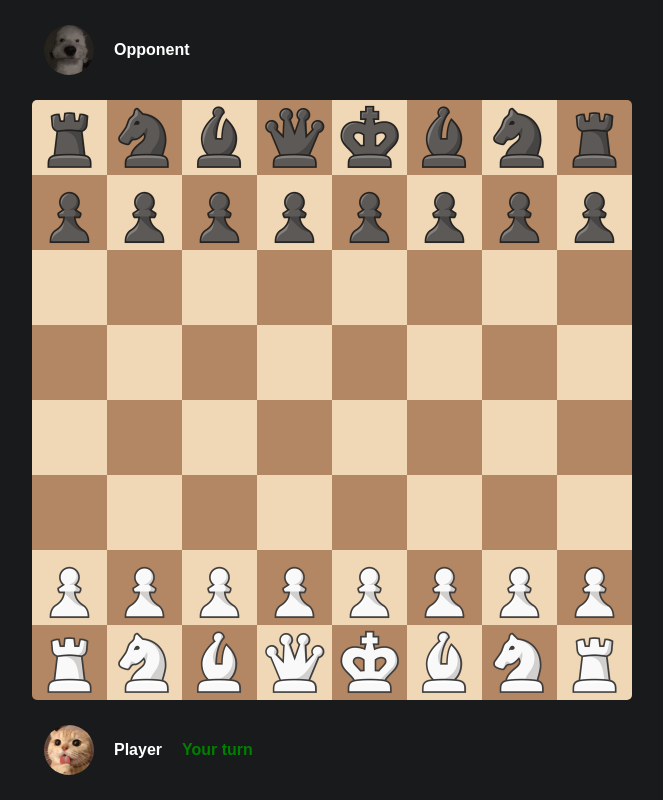
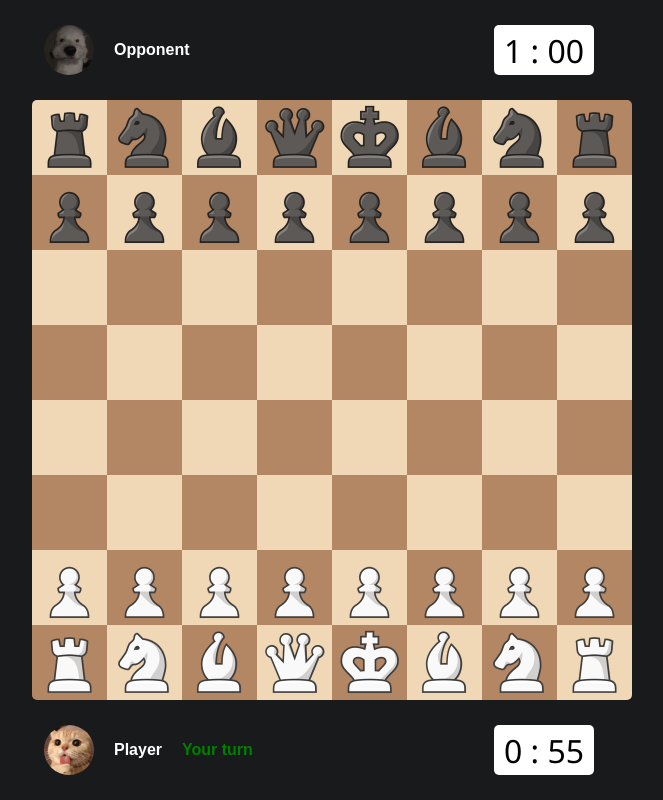
Before and after one commit to lusj3822/Chess, a React (Vite) app: page / in a window 1280 px wide. Shown: the whole page, without its empty margins (308-971 px from the left). Built offline with nearby package versions, Linux system fonts and the light colour scheme.

Commit message:
feat: timer, win on time

```diff
--- a/src/App.tsx
+++ b/src/App.tsx
@@ -6,15 +6,22 @@ import { useState } from 'react';
 
 function App() {
   const [currentTurn, setCurrentTurn] = useState<'w' | 'b'>('w');
+  const [gameState, setGameState] = useState({
+    checkmate: false,
+    stalemate: false,
+    draw: false,
+    noTime: false,
+  });
+  const [resetTime, setResetTime] = useState<boolean>(false);
 
   let blackTurn = currentTurn === "b" ? "Your turn" : "";
   let whiteTurn = currentTurn === "w" ? "Your turn" : "";
 
   return (
     <div>
-      <Playerbar className='opponent-player-bar' image='dog.png' userName='Opponent' turnStatus={blackTurn}/>
-      <Chessboard currentTurn={currentTurn} setCurrentTurn={setCurrentTurn}/>
-      <Playerbar className='player-bar' image='cat.jpg' userName='Player' turnStatus={whiteTurn}/>
+      <Playerbar className='opponent-player-bar' image='dog.png' userName='Opponent' turnStatus={blackTurn} setGameState={setGameState} resetTime={resetTime} setResetTime={setResetTime}/>
+      <Chessboard currentTurn={currentTurn} setCurrentTurn={setCurrentTurn} gameState={gameState} setGameState={setGameState} setResetTime={setResetTime}/>
+      <Playerbar className='player-bar' image='cat.jpg' userName='Player' turnStatus={whiteTurn} setGameState={setGameState} resetTime={resetTime} setResetTime={setResetTime}/>
     </div>
   )
 }
--- a/src/components/Chessboard/Chessboard.tsx
+++ b/src/components/Chessboard/Chessboard.tsx
@@ -6,31 +6,51 @@ import { Chess, Square, SQUARES } from 'chess.js';
 interface Props {
     currentTurn: 'w' | 'b';
     setCurrentTurn: React.Dispatch<React.SetStateAction<'w' | 'b'>>;
+    gameState: { checkmate: boolean, stalemate: boolean, draw: boolean, noTime: boolean };
+    setGameState: React.Dispatch<React.SetStateAction<{checkmate: boolean; stalemate: boolean; draw: boolean; noTime: boolean }>>;
+    setResetTime: React.Dispatch<React.SetStateAction<boolean>>;
 }
 
-export default function Chessboard({ currentTurn, setCurrentTurn }: Props) {
+export default function Chessboard({ currentTurn, setCurrentTurn, gameState, setGameState, setResetTime }: Props) {
     const chess = useRef(new Chess());
     const chessboardRef = useRef<HTMLDivElement>(null);
 
     const [activePiece, setActivePiece] = useState<HTMLElement | null>(null);
     const [grabSquare, setGrabSquare] = useState<string>("");
     const [chessboardState, setChessboardState] = useState(chess.current.board().flat());
-    const [checkmate, setCheckmate] = useState<boolean>(false);
 
     useEffect(() => {
         setChessboardState(chess.current.board().flat());
     }, [currentTurn]);
+
+    useEffect(() => {
+        const handleMouseUp = () => {
+            if (activePiece) {
+                activePiece.style.removeProperty('position');
+                activePiece.style.removeProperty('top');
+                activePiece.style.removeProperty('left');
+                setActivePiece(null);
+            }
+        };
+        document.addEventListener('mouseup', handleMouseUp);
+
+        return () => {
+            document.removeEventListener('mouseup', handleMouseUp);
+        };
+    }, [activePiece]);
 
     function getPosition(x: number, y: number): string {
         const file = ['a', 'b', 'c', 'd', 'e', 'f', 'g', 'h'][x];
         return `${file}${8 - y}`;
     }
 
-    function grabPiece(e: React.MouseEvent<HTMLDivElement, MouseEvent>) {
+    function grabPiece(e: React.MouseEvent<HTMLDivElement, MouseEvent>): void {
         const element = e.target as HTMLElement;
         const chessboard = chessboardRef.current;
+        const isGameOver = gameState.checkmate || gameState.stalemate || gameState.draw;
 
-        if (!checkmate && element.classList.contains('chess-piece') && chessboard) {
+        if (!isGameOver && element.classList.contains('chess-piece') && chessboard) {
+            if (activePiece) return;
             const x = Math.floor((e.clientX - chessboard.offsetLeft) / 75);
             const y = Math.floor((e.clientY - chessboard.offsetTop) / 75);
 
@@ -39,7 +59,7 @@ export default function Chessboard({ currentTurn, setCurrentTurn }: Props) {
         }
     }
 
-    function movePiece(e: React.MouseEvent<HTMLDivElement, MouseEvent>) {
+    function movePiece(e: React.MouseEvent<HTMLDivElement, MouseEvent>): void {
         if (activePiece && chessboardRef.current) {
             const size_of_half_piece = 37.5;
             const min_x = chessboardRef.current.offsetLeft - size_of_half_piece;
@@ -68,7 +88,7 @@ export default function Chessboard({ currentTurn, setCurrentTurn }: Props) {
         }
     }
 
-    function dropPiece(e: React.MouseEvent<HTMLDivElement, MouseEvent>) {
+    function dropPiece(e: React.MouseEvent<HTMLDivElement, MouseEvent>): void {
         const chessboard = chessboardRef.current;
         if (activePiece && chessboard) {
             const x = Math.floor((e.clientX - chessboard.offsetLeft) / 75);
@@ -82,9 +102,12 @@ export default function Chessboard({ currentTurn, setCurrentTurn }: Props) {
                     setCurrentTurn((turn) => turn === "w" ? "b" : "w");
                 }
 
-                if (chess.current.isCheckmate()) {
-                    setCheckmate(true);
-                }
+                setGameState({
+                    checkmate: chess.current.isCheckmate(),
+                    stalemate: chess.current.isStalemate(),
+                    draw: chess.current.isDraw(),
+                    noTime: false,
+                });
 
             } catch (error) {
                 activePiece.style.removeProperty('position');
@@ -97,11 +120,12 @@ export default function Chessboard({ currentTurn, setCurrentTurn }: Props) {
         }
     }
 
-    function resetBoard() {
+    function resetBoard(): void {
         chess.current = new Chess();
         setChessboardState(chess.current.board().flat());
         setCurrentTurn("w");
-        setCheckmate(false);
+        setGameState({checkmate: false, stalemate: false, draw: false, noTime: false});
+        setResetTime(true);
     }
 
     function isHighlighted(square: string): boolean {
@@ -120,10 +144,14 @@ export default function Chessboard({ currentTurn, setCurrentTurn }: Props) {
             onMouseUp={(e) => dropPiece(e)}
             ref={chessboardRef}
         >
-            <div className='game-over-screen' style={{display: checkmate ? 'block' : 'none'}}>
-                <h1>{currentTurn === "b" ? "White wins" : "Black wins"}</h1>
+            <div className="game-over-screen" style={{ display: gameState.checkmate || gameState.stalemate || gameState.draw || gameState.noTime ? 'block' : 'none' }}>
+                {gameState.checkmate && <h1>{currentTurn === "b" ? "White wins by checkmate" : "Black wins by checkmate"}</h1>}
+                {gameState.stalemate && <h1>Stalemate!</h1>}
+                {gameState.draw && <h1>Draw!</h1>}
+                {gameState.noTime && <h1>{currentTurn === "b" ? "White wins on time" : "Black wins on time"}</h1>}
                 <button onClick={resetBoard}>Play again</button>
             </div>
+
             {SQUARES.map((square, i) => (
                 <Tile
                     key={i}
--- a/src/components/Chessboard/chessboard.css
+++ b/src/components/Chessboard/chessboard.css
@@ -29,7 +29,7 @@ h1 {
     color: white;
     margin: 0;
     text-align: center;
-    margin-top: 50px;
+    margin-top: 40px;
 }
 
 button {
--- a/src/components/Playerbar/Playerbar.tsx
+++ b/src/components/Playerbar/Playerbar.tsx
@@ -1,13 +1,17 @@
 import './playerbar.css';
+import Timer from './Timer';
 
 interface Props {
     className: string;
     image: string;
     userName: string;
     turnStatus: string;
+    setGameState: React.Dispatch<React.SetStateAction<{checkmate: boolean; stalemate: boolean; draw: boolean; noTime: boolean }>>;
+    resetTime: boolean;
+    setResetTime: React.Dispatch<React.SetStateAction<boolean>>;
 }
 
-export default function Playerbar({className, image, userName, turnStatus}: Props) {
+export default function Playerbar({className, image, userName, turnStatus, setGameState, resetTime, setResetTime}: Props) {
 
     return (
         <div className={`${className}`}>
@@ -15,6 +19,7 @@ export default function Playerbar({className, image, userName, turnStatus}: Prop
                 <img src={`${image}`}></img>
                 <h2>{`${userName}`}</h2>
                 <h3 className={turnStatus === "Your turn" ? "active" : "inactive"}>{`${turnStatus}`}</h3>
+                <Timer active={turnStatus === "Your turn"} setGameState={setGameState} resetTime={resetTime} setResetTime={setResetTime}/>
             </div>
         </div>
     )
--- /dev/null
+++ b/src/components/Playerbar/Timer.tsx
@@ -0,0 +1,67 @@
+import { useEffect, useState } from "react";
+
+interface Props {
+    active: boolean;
+    setGameState: React.Dispatch<React.SetStateAction<{ checkmate: boolean; stalemate: boolean; draw: boolean; noTime: boolean }>>;
+    resetTime: boolean;
+    setResetTime: React.Dispatch<React.SetStateAction<boolean>>;
+}
+
+export interface Time {
+    minutes: number;
+    seconds: number;
+  }
+
+export default function Timer({active, setGameState, resetTime, setResetTime}: Props) {
+    const [time, setTime] = useState<Time>({ minutes: 1, seconds: 0 });
+    useEffect(() => {
+        if (resetTime) {
+            setResetTime(false);
+            setTime({ minutes: 1, seconds: 0 });
+            return;
+        }
+    });
+
+    useEffect(() => {
+        if (!active) return;
+
+        const interval = setInterval(() => {
+            setTime((prevTime) => {
+                const { minutes, seconds } = prevTime;
+
+                if (seconds === 0) {
+                    if (minutes === 0) {
+                        clearInterval(interval);
+                        return { minutes: 0, seconds: 0 };
+                    }
+                    return { minutes: minutes - 1, seconds: 59 };
+                }
+                return { minutes, seconds: seconds - 1 };
+            });
+        }, 1000);
+
+        return () => clearInterval(interval);
+    }, [active]);
+
+    useEffect(() => {
+        if (time.minutes === 0 && time.seconds === 0 && active) {
+            setGameState({
+                checkmate: false,
+                stalemate: false,
+                draw: false,
+                noTime: true,
+            });
+        }
+    }, [time, active, setGameState]);
+
+    function formatTime(): string {
+        const { minutes, seconds } = time;
+        return seconds < 10 ? `${minutes} : 0${seconds}` : `${minutes} : ${seconds}`;
+    }
+
+    return (
+        <div className="timer">
+            <div className="time">{formatTime()}</div>
+        </div>
+    );
+}
--- a/src/components/Playerbar/playerbar.css
+++ b/src/components/Playerbar/playerbar.css
@@ -57,3 +57,25 @@ h3.active {
 h3.inactive {
     display: none;
 }
+
+.timer {
+    height: 50px;
+    width: 100px;
+    background: white;
+    border-radius: 5px;
+    display: flex;
+    flex-direction: column;
+    margin-left: 450px;
+    align-content: center;
+    justify-content: center;
+    position: absolute;
+}
+
+.time {
+    display: flex;
+    justify-content: center;
+    color: black;
+    font-size: xx-large;
+    font-weight: 500;
+    font-family: 'Segoe UI', Tahoma, Geneva, Verdana, sans-serif;
+}
--- a/src/components/Tile/tile.css
+++ b/src/components/Tile/tile.css
@@ -19,6 +19,7 @@
     border-radius: 50%;
     background-color: rgba(0, 0, 0, 0.2);
     z-index: 6;
+    cursor: grabbing;
 }
 
 .chess-piece {
```
